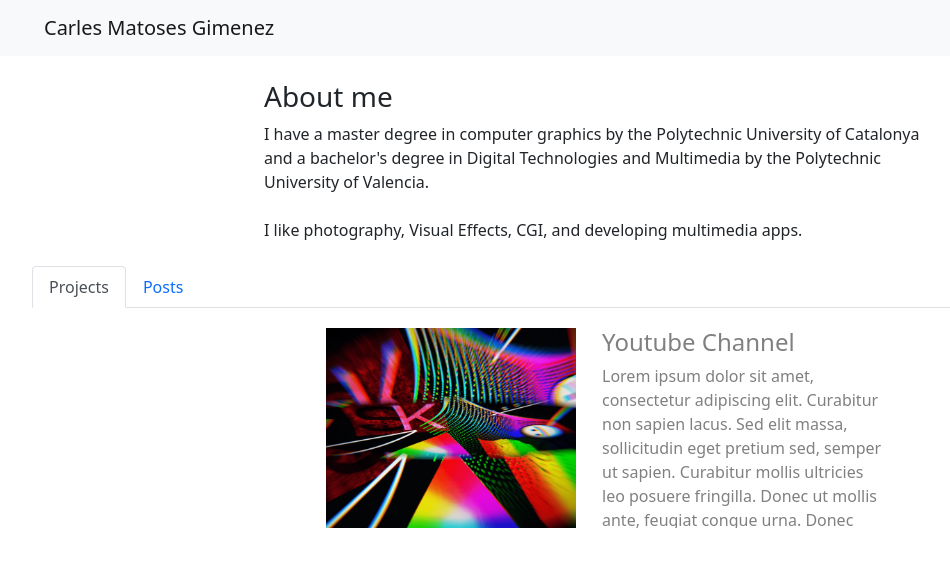
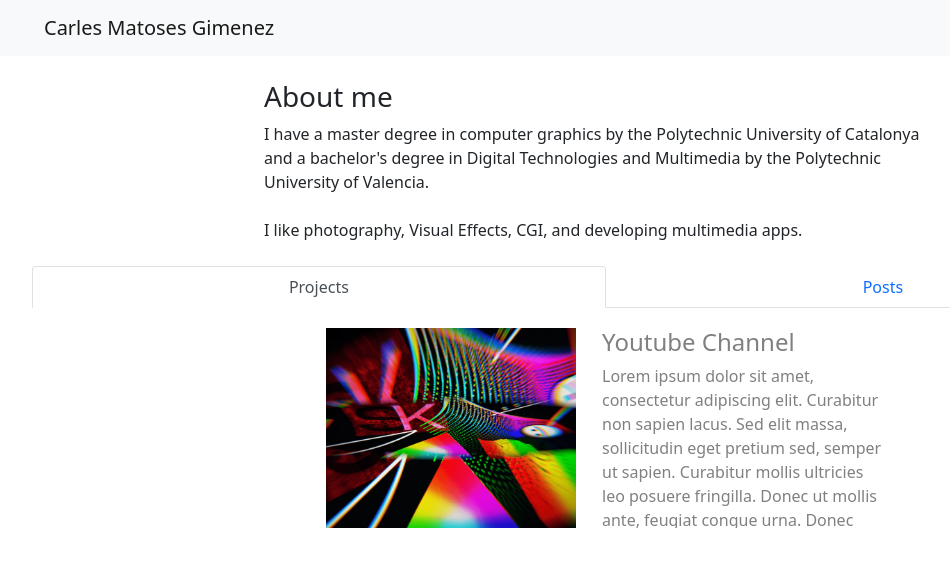
Before and after one commit to carlesmatoses/carlesmatoses.github.io, a Jekyll site: the page built from index.markdown, in a window 1280 px wide. Shown: the top 567 px of the page, without its empty margins (38-988 px from the left). Built offline with Jekyll 4.4.1, drawn with Linux system fonts in a browser that asks for light colours.

Commit message:
fill nav

```diff
--- a/_layouts/index.html
+++ b/_layouts/index.html
@@ -36,7 +36,7 @@ layout: wrapper
 
 
         <div class="row">
-            <ul class="nav nav-tabs" id="myTab" role="tablist">
+            <ul class="nav nav-tabs nav-fill" id="myTab" role="tablist">
                 <li class="nav-item" role="presentation">
                     <button class="nav-link active" id="projects-tab" data-bs-toggle="tab" data-bs-target="#projects"
                         type="button" role="tab" aria-controls="projects" aria-selected="true">Projects</button>
```
